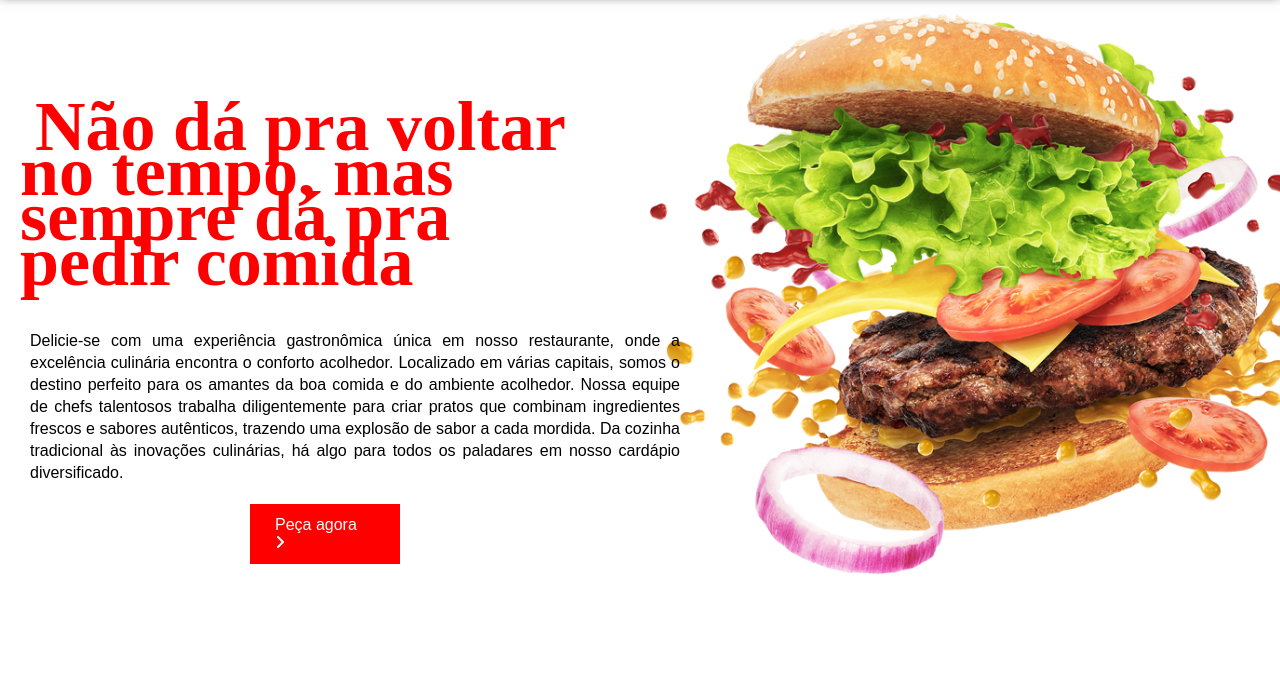
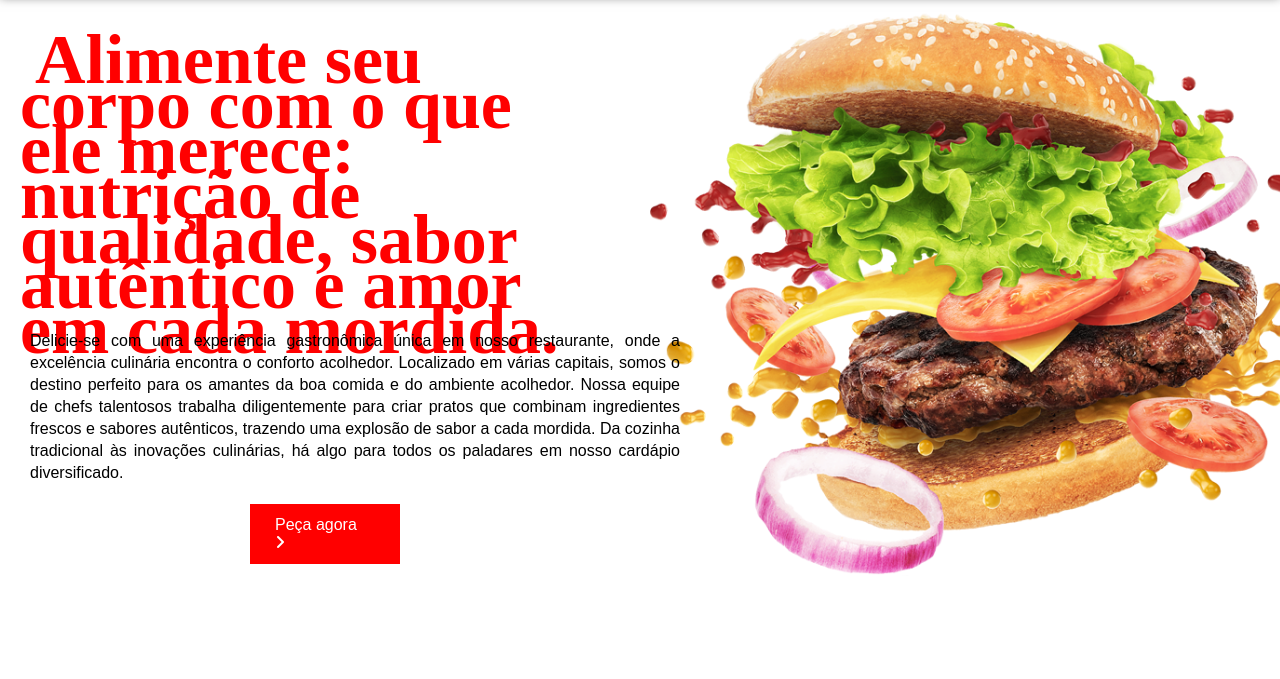
Before and after one commit to LucianoReisMassaro/NI1-FullStack, a plain HTML site: page galeria.html in a window 1280 px wide. Shown: the part 121-800 px from the top of the page. Drawn offline with Linux system fonts and the light colour scheme.

Commit message:
Update galeria.html

```diff
--- a/galeria.html
+++ b/galeria.html
@@ -39,7 +39,7 @@
         <div class="main">
 
             <div class="men_text">
-                <h1><span>Não dá pra voltar no tempo, mas sempre dá pra pedir comida</span></h1>
+                <h1><span>Alimente seu corpo com o que ele merece: nutrição de qualidade, sabor autêntico e amor em cada mordida.</span></h1>
             </div>
 
             <div class="main_image">
```
